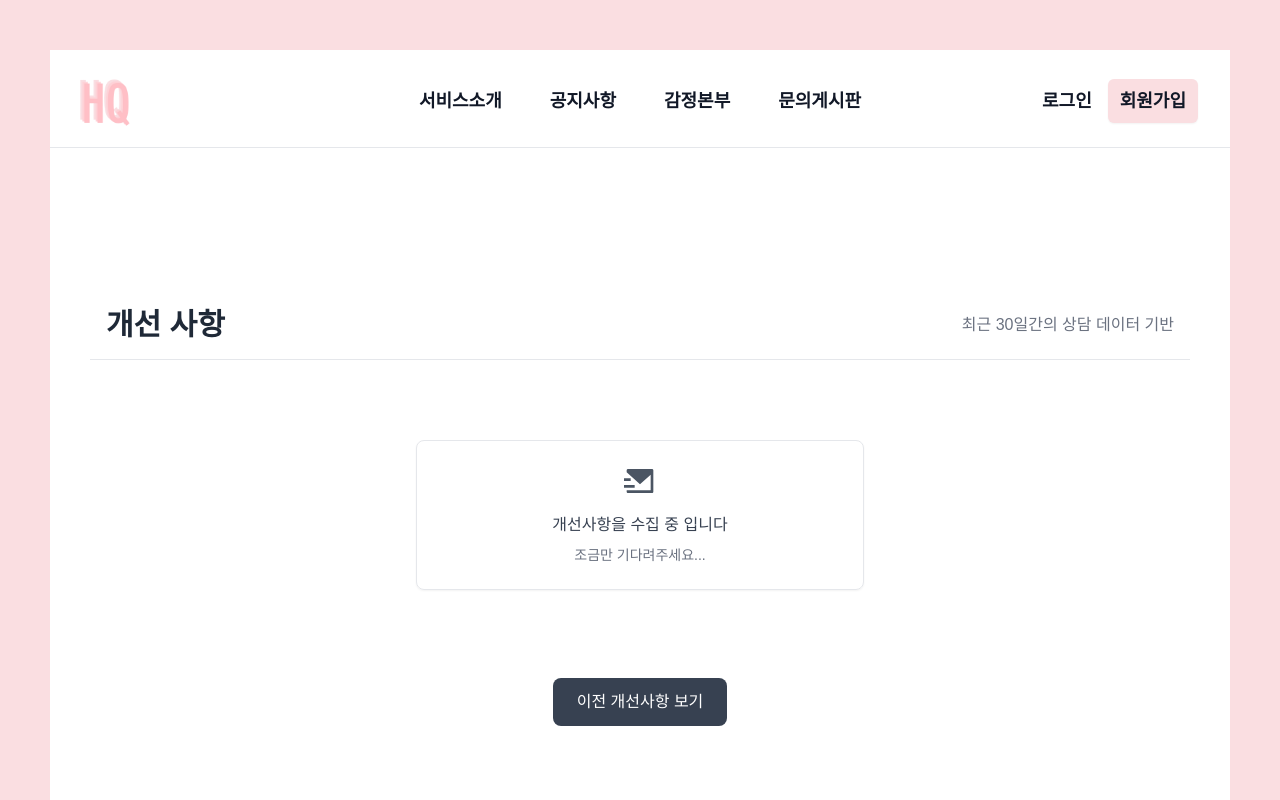
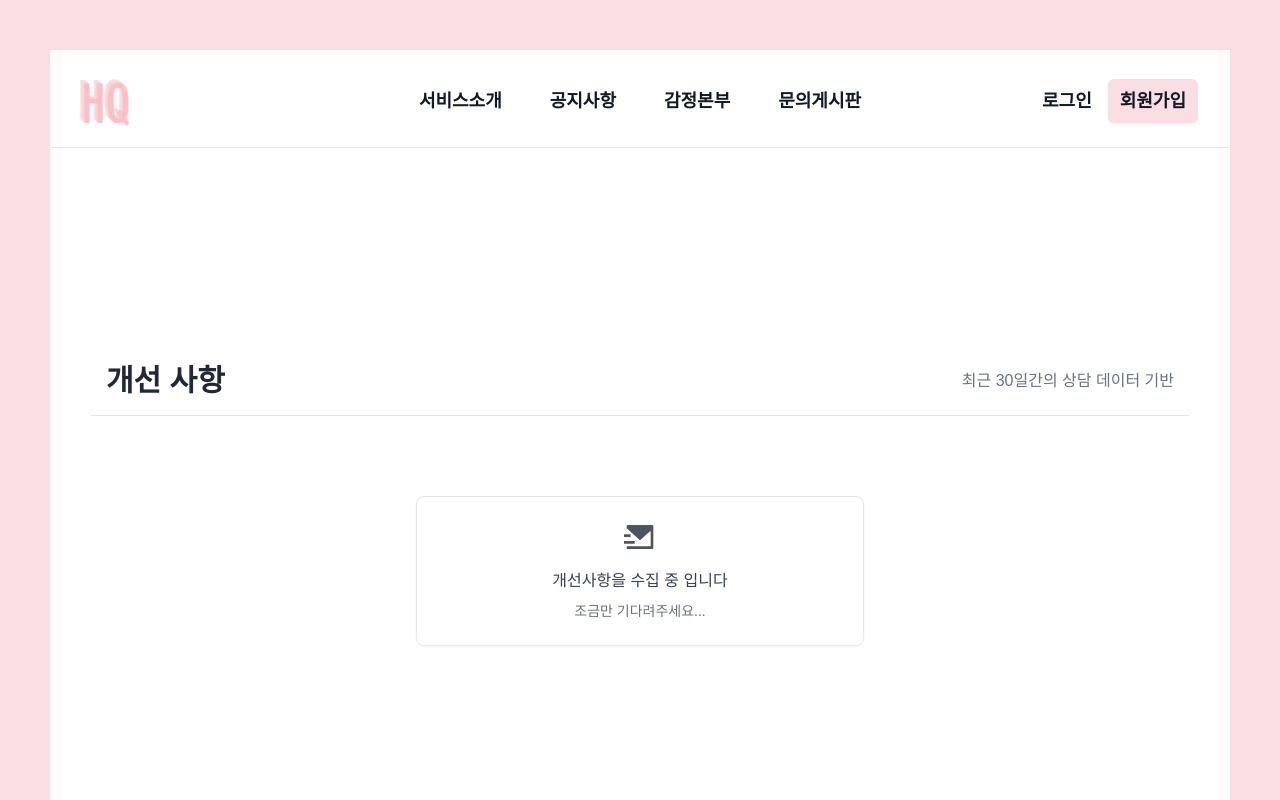
Before and after one commit to gjtjdwl/insideout-front, a Next.js app: page /manage/feedback in a window 1280 px wide. Shown: the top 800 px of the page. Built offline with nearby package versions, Linux system fonts and the light colour scheme; a web font is replaced by a local one.

Commit message:
Fix: 작동하지 않는 버튼 제거

```diff
--- a/app/(header)/manage/feedback/page.tsx
+++ b/app/(header)/manage/feedback/page.tsx
@@ -101,11 +101,6 @@ const Feedback = () => {
                 </div>
               )}
             </div>
-            <div className="mt-12 md:mt-16">
-              <button className="px-6 py-3 rounded-lg bg-gray-700 hover:bg-gray-600 text-white text-sm md:text-base transition-colors duration-200">
-                이전 개선사항 보기
-              </button>
-            </div>
           </div>
         </div>
       </div>
```
